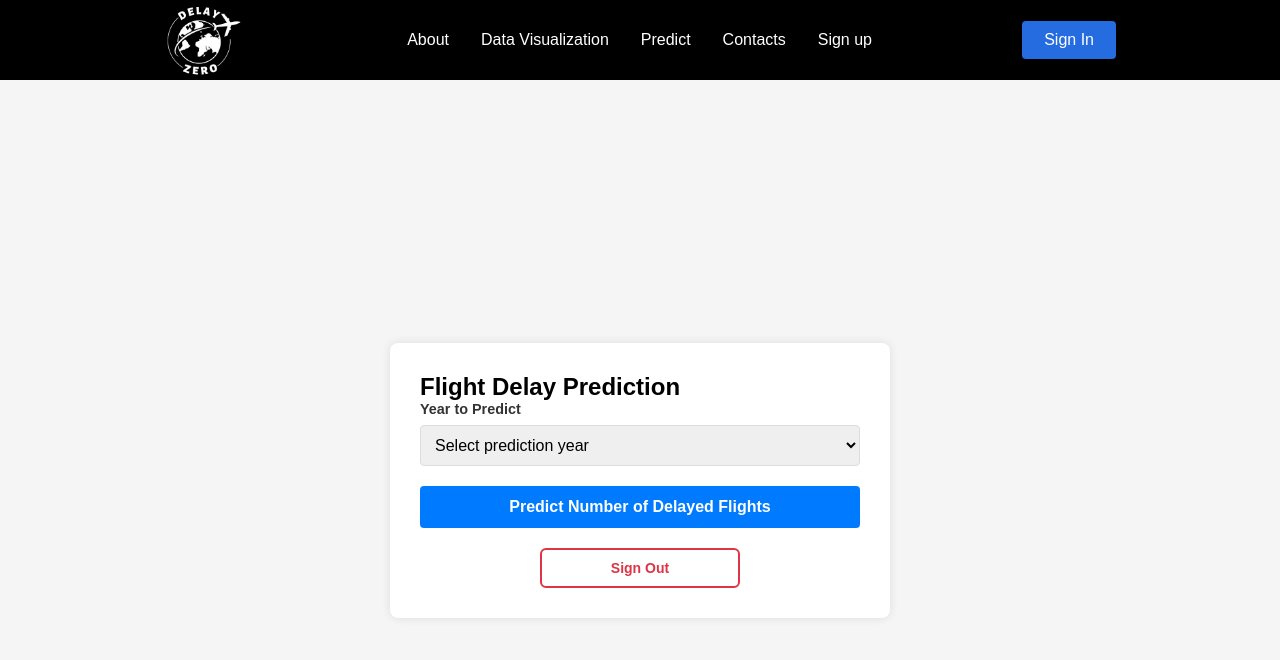
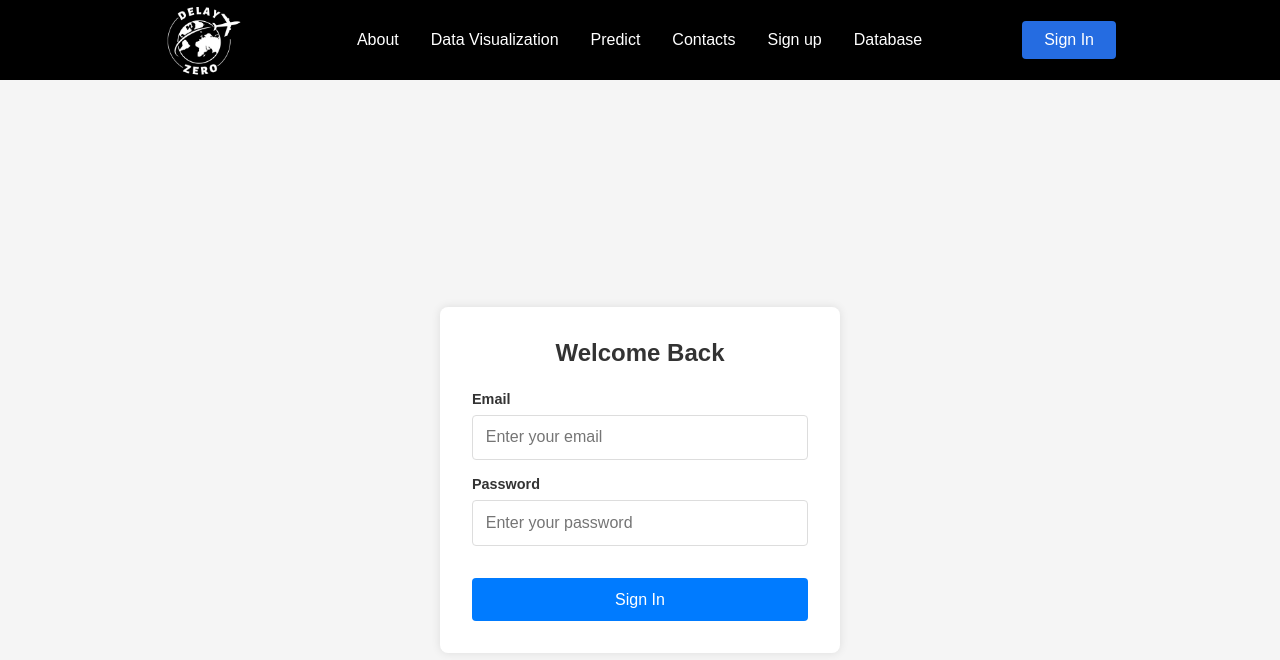
Before and after one commit to tanbeoi/ASM3-NEW, a React (Create React App) app in the folder cos30049/: page /signin in a window 1280 px wide. Shown: the top 660 px of the page. Built offline with nearby package versions, Linux system fonts and the light colour scheme; sample sign-in values are in the browser's storage.

Commit message:
add databse page that use get method for backend

```diff
--- a/cos30049/src/App.css
+++ b/cos30049/src/App.css
@@ -253,3 +253,63 @@
 .signout-button:active {
   transform: translateY(1px);
 }
+.database-status {
+  background-color: #e3f2fd;
+  padding: 15px;
+  border-radius: 4px;
+  margin-bottom: 20px;
+  border-left: 4px solid #1976d2;
+}
+
+.database-status p {
+  margin: 5px 0;
+  color: #1976d2;
+  font-weight: 500;
+}
+
+.database-content h3 {
+  color: #2c3e50;
+  margin: 20px 0 15px 0;
+}
+
+.password-cell {
+  font-family: monospace;
+  color: #666;
+  font-size: 0.9em;
+}
+
+.database-table {
+  width: 100%;
+  border-collapse: collapse;
+  margin: 20px 0;
+  background-color: white;
+}
+
+.database-table th,
+.database-table td {
+  padding: 12px;
+  text-align: left;
+  border-bottom: 1px solid #ddd;
+}
+
+.database-table th {
+  background-color: #f8f9fa;
+  font-weight: 600;
+  color: #2c3e50;
+}
+
+.database-table tr:hover {
+  background-color: #f5f5f5;
+}
+
+/* Loading and Error States */
+.loading-state,
+.error-state {
+  text-align: center;
+  padding: 20px;
+  color: #666;
+}
+
+.error-state {
+  color: #dc3545;
+}
--- a/cos30049/src/App.js
+++ b/cos30049/src/App.js
@@ -8,7 +8,7 @@ import Contacts from './Components/Contacts';
 import SignIn from './Components/SignIn';
 import Predict from './Components/Predict';
 import SignUp from './Components/SignUp';
-
+import Database from './Components/Database';
 const Home = () => {
   const navigate = useNavigate();
 
@@ -39,6 +39,7 @@ function App() {
         <Route path="/predict" element={<Predict />} />
         <Route path="/contacts" element={<Contacts />} />
         <Route path="/signin" element={<SignIn />} />
+        <Route path="/database" element={<Database />} />
         <Route path="/signup" element={<SignUp />} />
       </Routes>
     </Router>
--- /dev/null
+++ b/cos30049/src/Components/Database.js
@@ -0,0 +1,67 @@
+import React, { useState, useEffect } from 'react';
+
+
+function Database() {
+    const [data, setData] = useState(null);
+    const [error, setError] = useState(null);
+    const [loading, setLoading] = useState(true);
+
+    useEffect(() => {
+        fetchData();
+    }, []);
+
+    const fetchData = async () => {
+        try {
+            const response = await fetch('http://localhost:8000/database');
+            if (!response.ok) {
+                throw new Error('Failed to fetch database data');
+            }
+            const result = await response.json();
+            setData(result);
+            setLoading(false);
+        } catch (err) {
+            setError(err.message);
+            setLoading(false);
+        }
+    };
+
+    if (loading) {
+        return <div>Loading...</div>;
+    }
+
+    if (error) {
+        return <div className="error-message">Error: {error}</div>;
+    }
+
+    return (
+        <div className="database-container">
+            <h2>Database Information</h2>
+            {data && (
+                <>
+                    <div className="info-box">
+                        {data.message}<br />
+                        Total Users: {data.user_count}
+                    </div>
+                    <table className="data-table">
+                        <thead>
+                            <tr>
+                                <th>ID</th>
+                                <th>Email</th>
+                            </tr>
+                        </thead>
+                        <tbody>
+                            {data.users.map((user) => (
+                                <tr key={user.id}>
+                                    <td>{user.id}</td>
+                                    <td>{user.email}</td>
+                                </tr>
+                            ))}
+                        </tbody>
+                    </table>
+                </>
+            )}
+        </div>
+    );
+}
+
+export default Database;
--- a/cos30049/src/Components/Navbar/index.js
+++ b/cos30049/src/Components/Navbar/index.js
@@ -40,6 +40,9 @@ const NavBar = () => {
           <NavLink to="/signup" activeStyle onClick={toggleMenu}>
             Sign up
           </NavLink>
+          <NavLink to="/database" activeStyle onClick={toggleMenu}>
+            Database
+          </NavLink>
           <NavBtn>
             <NavBtnLink to="/signin" onClick={toggleMenu}>Sign In</NavBtnLink>
           </NavBtn>
@@ -61,6 +64,9 @@ const NavBar = () => {
           <NavLink to="/signup" activeStyle>
             Sign up
           </NavLink>
+          <NavLink to="/database" activeStyle>
+            Database
+          </NavLink>
         </NavMenu>
 
         <NavBtn>
--- a/cos30049/src/Components/SignIn.js
+++ b/cos30049/src/Components/SignIn.js
@@ -1,70 +1,14 @@
-import React, { useState, useEffect } from 'react';
+import React, { useState } from 'react';
 import { useNavigate } from 'react-router-dom';
 import '../App.css';
 
-const Predict = () => {
+const SignIn = () => {
   const navigate = useNavigate();
-  const [prediction, setPrediction] = useState(null);
-  const [isAuthenticated, setIsAuthenticated] = useState(() => {
-    const userEmail = localStorage.getItem('userEmail');
-    return !!userEmail;
+  const [formData, setFormData] = useState({
+    email: '',
+    password: ''
   });
-  const [formData, setFormData] = useState({
-    predict_year: ''
-  });
-
-  useEffect(() => {
-    const userEmail = localStorage.getItem('userEmail');
-    if (!userEmail) {
-      setIsAuthenticated(false);
-      alert('Please sign in first');
-      navigate('/signin');
-    } else {
-      setIsAuthenticated(true);
-    }
-  }, [navigate]);
-
-  const handleSignOut = () => {
-    localStorage.removeItem('userEmail');
-    setIsAuthenticated(false);
-    navigate('/signin');
-  };
-
-  const handleSubmit = async (e) => {
-    e.preventDefault();
-
-    const userEmail = localStorage.getItem('userEmail');
-    if (!userEmail) {
-      setIsAuthenticated(false);
-      alert('Please sign in to use the prediction feature');
-      navigate('/signin');
-      return;
-    }
-
-    try {
-      const response = await fetch('http://localhost:8000/predict_delay', {
-        method: 'POST',
-        headers: {
-          'Content-Type': 'application/json',
-        },
-        body: JSON.stringify({
-          ...formData,
-          email: userEmail
-        })
-      });
-
-      if (response.ok) {
-        const data = await response.json();
-        setPrediction(data.prediction);
-      } else {
-        const error = await response.json();
-        alert(error.detail || 'Prediction failed');
-      }
-    } catch (error) {
-      console.error('Error:', error);
-      alert('Prediction failed');
-    }
-  };
+  const [error, setError] = useState('');
 
   const handleChange = (e) => {
     setFormData({
@@ -72,59 +16,70 @@ const Predict = () => {
       [e.target.name]: e.target.value
     });
   };
+  const handleSubmit = async (e) => {
+    e.preventDefault();
+    setError(''); // Now setError is defined
 
-  const futureYears = Array.from(
-    {length: 10},
-    (_, i) => 2024 + i
-  );
+    try {
+      const response = await fetch('http://localhost:8000/signin', {
+        method: 'POST',
+        headers: {
+          'Content-Type': 'application/json',
+        },
+        body: JSON.stringify(formData)
+      });
 
+      if (response.ok) {
+        const data = await response.json();
+        localStorage.setItem('userEmail', formData.email);
+        localStorage.setItem('userId', data.id ? data.id.toString() : '');
+        if (data.id === 1) {
+          localStorage.setItem('isAdmin', 'true');
+        }
+        navigate('/predict');
+      } else {
+        const errorData = await response.json();
+        setError(errorData.detail || 'Sign in failed');
+      }
+    } catch (error) {
+      console.error('Error:', error);
+      setError('Sign in failed. Please try again.');
+    }
+  };
   return (
-    <div className="predict-container">
-      {isAuthenticated ? (
-        <div className="predict-box">
-          <h2>Flight Delay Prediction</h2>
-          <form className="predict-form" onSubmit={handleSubmit}>
+    <div className="signup-container">
+      <div className="signup-box">
+        <h2>Welcome Back</h2>
+        <form className="signup-form" onSubmit={handleSubmit}>
           <div className="form-group">
-              <label>Year to Predict</label>
-              <select
-                name="predict_year"
-                value={formData.predict_year}
+            <label>Email</label>
+            <input
+              type="email"
+              name="email"
+              value={formData.email}
               onChange={handleChange}
+              placeholder="Enter your email"
               required
-              >
-                <option value="">Select prediction year</option>
-                {futureYears.map(year => (
-                  <option key={year} value={year}>{year}</option>
-                ))}
-              </select>
+            />
           </div>
-
-            <button type="submit" className="predict-button">
-              Predict Number of Delayed Flights
+          <div className="form-group">
+            <label>Password</label>
+            <input
+              type="password"
+              name="password"
+              value={formData.password}
+              onChange={handleChange}
+              placeholder="Enter your password"
+              required
+            />
+          </div>
+          <button type="submit" className="signup-button">
+            Sign In
           </button>
         </form>
-
-          {prediction && (
-            <div className="prediction-result">
-              <h3>Flight Delay Prediction</h3>
-              <p>Based on the data from 2014 to 2023</p>
-              <p>Predicted delays for {formData.predict_year}:</p>
-              <p className="prediction-number">{prediction.toLocaleString()} flights</p>
       </div>
-          )}
-
-          <button onClick={handleSignOut} className="signout-button">
-            Sign Out
-          </button>
-        </div>
-      ) : (
-        <div className="predict-box">
-          <h2>Please Sign In</h2>
-          <p>You need to be signed in to use the prediction feature.</p>
-        </div>
-      )}
     </div>
   );
 };
 
-export default Predict;
+export default SignIn;
```
Also changed, not shown: 1 other file (tests, documents, lock files or other folders). Lines whose indentation alone changed are shown as unchanged.
